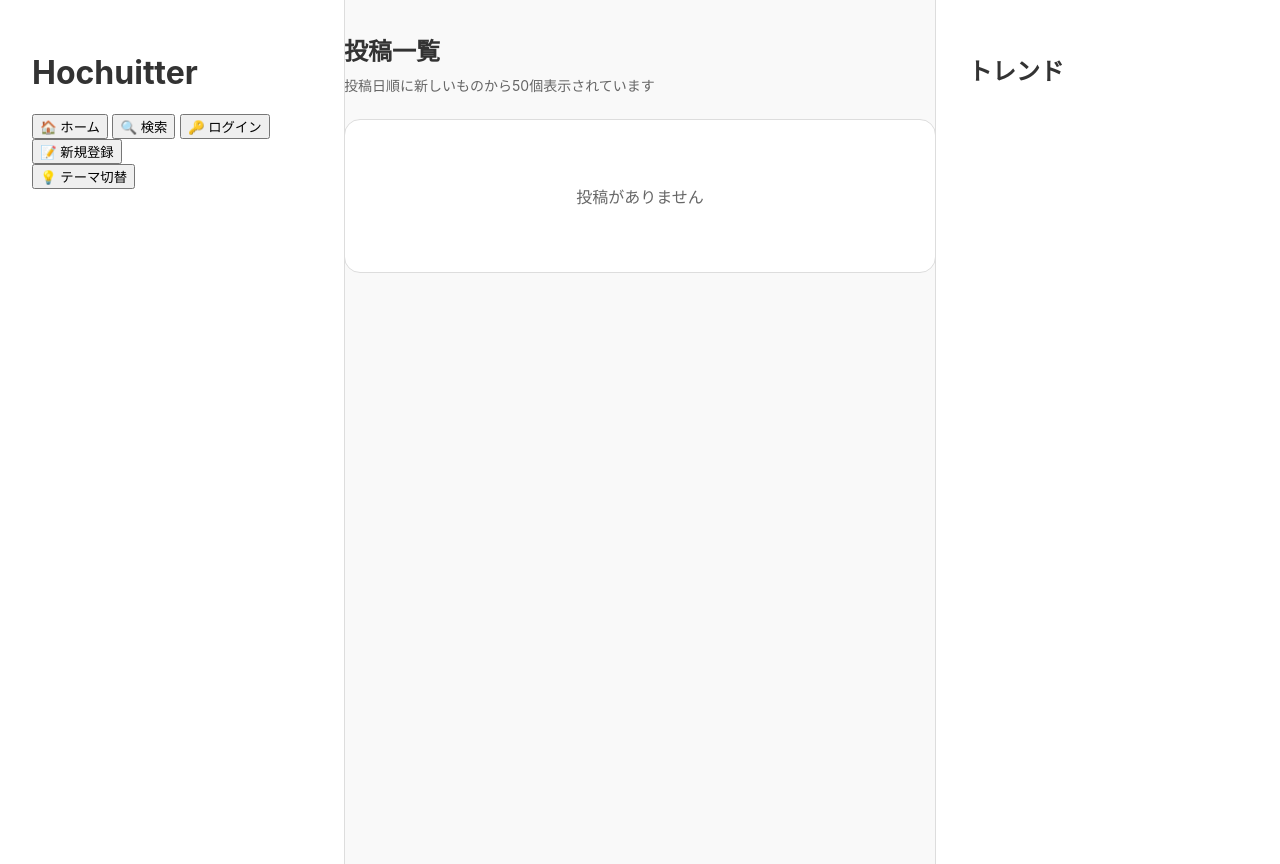
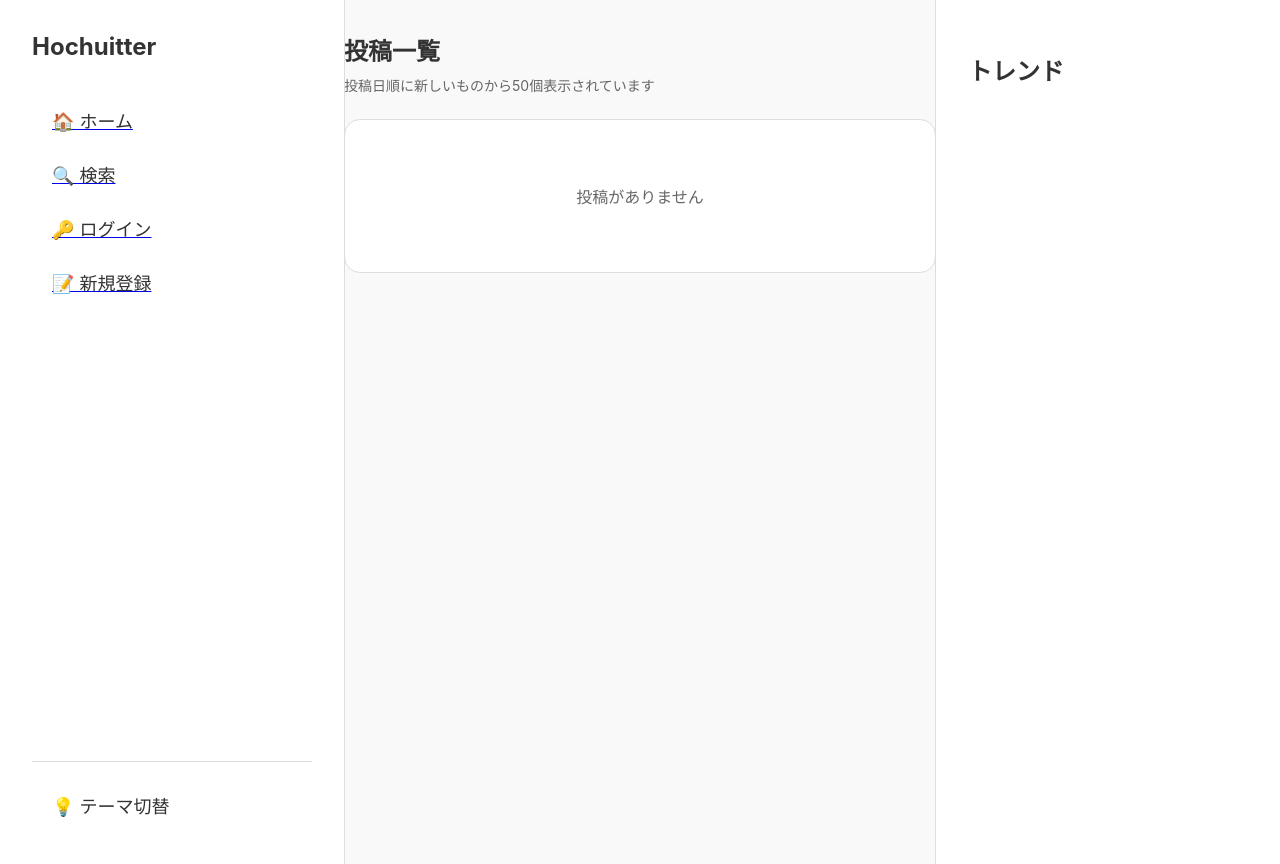
Before and after one commit to hochu-shunsuke/Hochuitter, a Django app: page / in a window 1280 px wide. Run offline with Django 5.2, Linux system fonts and the light colour scheme; data that the repository does not hold is empty.

Commit message:
デザインの改善。

```diff
--- a/sns/templates/base.html
+++ b/sns/templates/base.html
@@ -78,6 +78,51 @@
             border-left: 1px solid var(--border-color);
         }
 
+        /* サイドバーコンテンツ */
+        .sidebar-content {
+            display: flex;
+            flex-direction: column;
+            gap: 0.5rem;
+            height: 100%;
+        }
+
+        .sidebar-content h1 {
+            margin: 0 0 1.5rem 0;
+            font-size: 1.5rem;
+            font-weight: bold;
+            color: var(--text-primary);
+        }
+
+        .nav-button {
+            display: flex;
+            align-items: center;
+            gap: 1rem;
+            width: 100%;
+            padding: 0.875rem 1.25rem;
+            background: none;
+            border: none;
+            border-radius: 9999px;
+            color: var(--text-primary);
+            font-size: 1.125rem;
+            cursor: pointer;
+            transition: all var(--transition-base);
+            text-align: left;
+        }
+
+        .nav-button:hover {
+            background-color: var(--hover-bg);
+            transform: translateX(4px);
+        }
+
+        .nav-button.danger {
+            color: var(--danger-color);
+        }
+
+        .nav-button.danger:hover {
+            background-color: var(--danger-color);
+            color: white;
+        }
+
         /* メインコンテンツ */
         #main-content {
             width: var(--main-width);
@@ -86,6 +131,32 @@
             margin: 0 var(--sidebar-width);
             background-color: var(--bg-main);
             transition: background-color var(--transition-base);
+        }
+
+        /* テーマ切り替えボタン */
+        .theme-toggle {
+            margin-top: auto;
+            padding-top: 1rem;
+            border-top: 1px solid var(--border-color);
+        }
+
+        .theme-button {
+            display: flex;
+            align-items: center;
+            gap: 1rem;
+            width: 100%;
+            padding: 0.875rem 1.25rem;
+            background: none;
+            border: none;
+            border-radius: 9999px;
+            color: var(--text-primary);
+            font-size: 1.125rem;
+            cursor: pointer;
+            transition: all var(--transition-base);
+        }
+
+        .theme-button:hover {
+            background-color: var(--hover-bg);
         }
 
         /* レスポンシブ対応 */
@@ -147,25 +218,25 @@
         <div id="sidebar-left">
             <div class="sidebar-content">
                 <h1>Hochuitter</h1>
-                <nav></nav>
-                    <a href="{% url 'post:index' %}"><button>🏠 ホーム</button></a>
-                    <a href="{% url 'post:index' %}"><button>🔍 検索</button></a>
+                <nav>
+                    <a href="{% url 'post:index' %}"><button class="nav-button">🏠 ホーム</button></a>
+                    <a href="{% url 'post:index' %}"><button class="nav-button">🔍 検索</button></a>
                     {% if user_id %}
-                        <a href="{% url 'post:create_post' %}"><button>✏️ ポストする</button></a>
-                        <a href="{% url 'post:index' %}"><button>💬 メッセージ</button></a>
-                        <a href="{% url 'post:index' %}"><button>🔖 ブックマーク</button></a>
-                        <a href="{% url 'social:userpage' user_id %}"><button>👤 マイページ</button></a>
+                        <a href="{% url 'post:create_post' %}"><button class="nav-button">✏️ ポストする</button></a>
+                        <a href="{% url 'post:index' %}"><button class="nav-button">💬 メッセージ</button></a>
+                        <a href="{% url 'post:index' %}"><button class="nav-button">🔖 ブックマーク</button></a>
+                        <a href="{% url 'social:userpage' user_id %}"><button class="nav-button">👤 マイページ</button></a>
                         <form method="post" action="{% url 'logout' %}">
                             {% csrf_token %}
-                            <button type="submit" style="color: var(--danger-color);">🚪 ログアウト</button>
+                            <button type="submit" class="nav-button danger">🚪 ログアウト</button>
                         </form>
                     {% else %}
-                        <a href="{% url 'login' %}"><button>🔑 ログイン</button></a>
-                        <a href="{% url 'signup' %}"><button>📝 新規登録</button></a>
+                        <a href="{% url 'login' %}"><button class="nav-button">🔑 ログイン</button></a>
+                        <a href="{% url 'signup' %}"><button class="nav-button">📝 新規登録</button></a>
                     {% endif %}
                 </nav>
                 <div class="theme-toggle">
-                    <button id="theme-toggle">💡 テーマ切替</button>
+                    <button id="theme-toggle" class="theme-button">💡 テーマ切替</button>
                 </div>
             </div>
         </div>
```
Also changed, not shown: sns/post/templates/post/index.html (+39 -2 lines).
